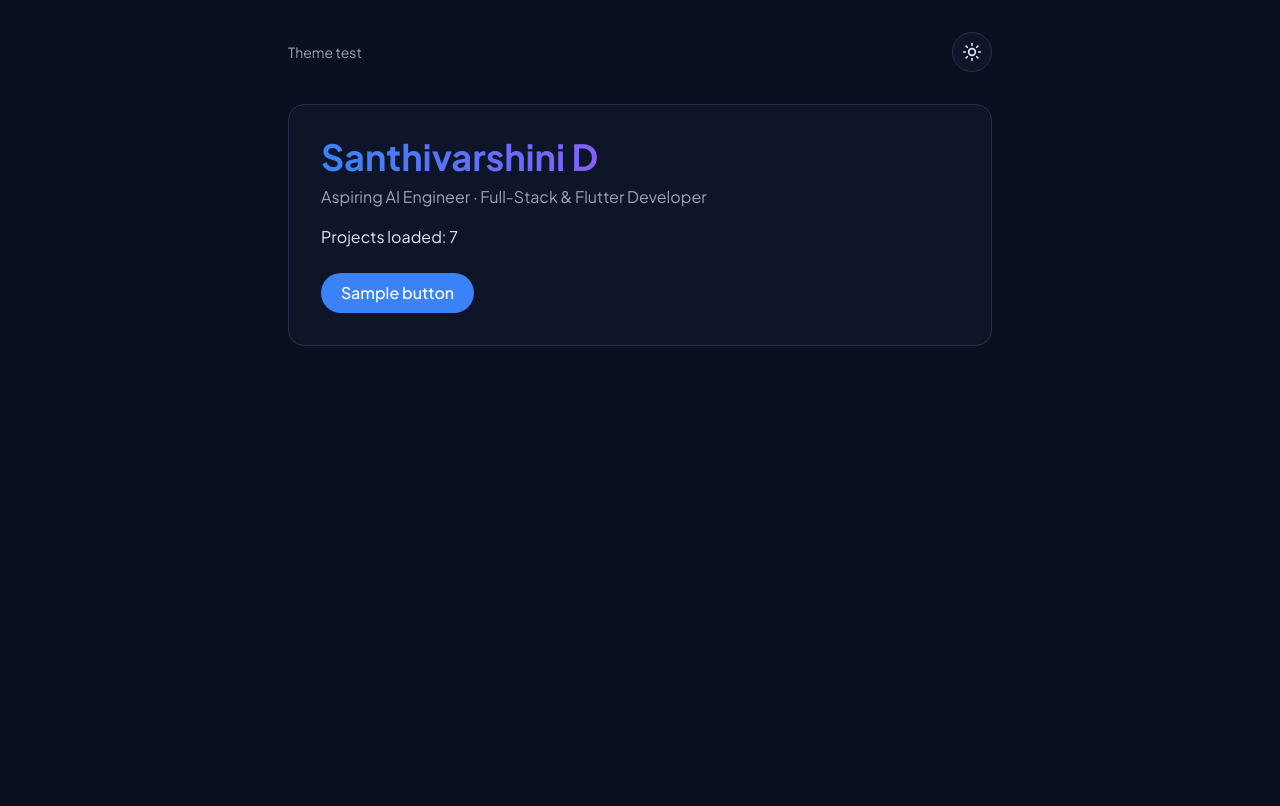
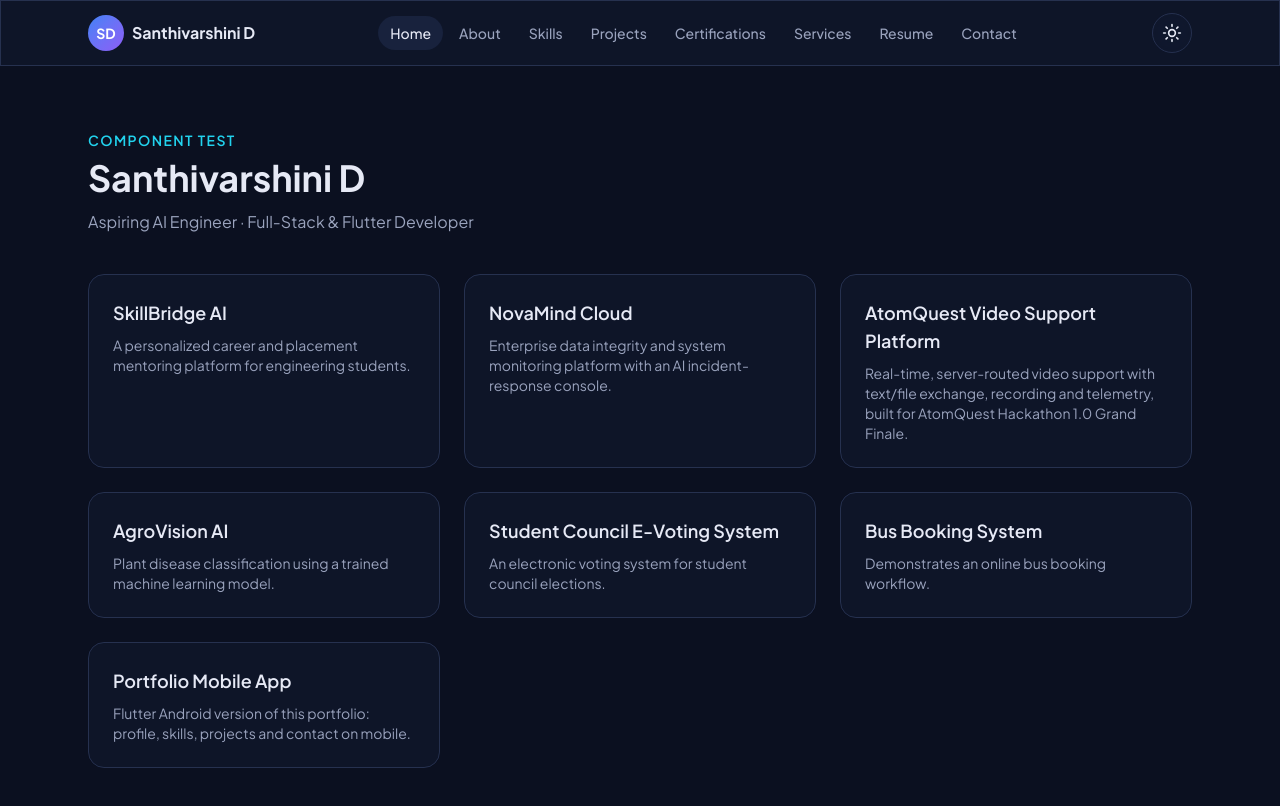
Before and after one commit to dsv2007/Portfolio, a Next.js app in the folder web/: page / in a window 1280 px wide. Shown: the top 806 px of the page. Built offline with nearby package versions, Linux system fonts and the light colour scheme.

Commit message:
Add navbar, reveal animation and section heading

```diff
--- a/web/app/layout.tsx
+++ b/web/app/layout.tsx
@@ -3,6 +3,7 @@ import { Plus_Jakarta_Sans } from "next/font/google";
 import "./globals.css";
 import ThemeProvider from "@/components/ThemeProvider";
 import { getProfile } from "@/lib/content";
+import Navbar from "@/components/Navbar";
 
 const jakarta = Plus_Jakarta_Sans({
   subsets: ["latin"],
@@ -24,8 +25,17 @@ export default function RootLayout({
 }) {
   return (
     <html lang="en" suppressHydrationWarning className={jakarta.variable}>
-      <body>
-        <ThemeProvider>{children}</ThemeProvider>
+            <body>
+        <ThemeProvider>
+          <a
+            href="#main"
+            className="sr-only focus:not-sr-only focus:fixed focus:left-4 focus:top-4 focus:z-[60] focus:rounded-lg focus:bg-surface focus:px-4 focus:py-2"
+          >
+            Skip to content
+          </a>
+          <Navbar />
+          <div id="main">{children}</div>
+        </ThemeProvider>
       </body>
     </html>
   );
--- a/web/app/page.tsx
+++ b/web/app/page.tsx
@@ -1,4 +1,5 @@
-import ThemeToggle from "@/components/ThemeToggle";
+import Reveal from "@/components/Reveal";
+import SectionHeading from "@/components/SectionHeading";
 import { getProfile, getProjects } from "@/lib/content";
 
 export default function Home() {
@@ -6,19 +7,24 @@ export default function Home() {
   const projects = getProjects();
 
   return (
-    <main className="mx-auto max-w-3xl p-8">
-      <div className="mb-8 flex items-center justify-between">
-        <span className="text-sm text-muted">Theme test</span>
-        <ThemeToggle />
-      </div>
+    <main className="mx-auto max-w-6xl px-4 py-16 sm:px-6">
+      <Reveal>
+        <SectionHeading
+          eyebrow="Component test"
+          title={profile.name}
+          description={profile.headline}
+        />
+      </Reveal>
 
-      <div className="glass rounded-2xl p-8">
-        <h1 className="gradient-text text-4xl font-bold">{profile.name}</h1>
-        <p className="mt-2 text-muted">{profile.headline}</p>
-        <p className="mt-4">Projects loaded: {projects.length}</p>
-        <button className="mt-6 rounded-full bg-blue px-5 py-2 font-medium text-white">
-          Sample button
-        </button>
+      <div className="grid gap-6 sm:grid-cols-2 lg:grid-cols-3">
+        {projects.map((p, i) => (
+          <Reveal key={p.slug} delay={i * 0.05}>
+            <div className="glass h-full rounded-2xl p-6">
+              <h3 className="text-lg font-semibold">{p.name}</h3>
+              <p className="mt-2 text-sm text-muted">{p.summary}</p>
+            </div>
+          </Reveal>
+        ))}
       </div>
     </main>
   );
--- /dev/null
+++ b/web/src/components/Navbar.tsx
@@ -0,0 +1,111 @@
+"use client";
+
+import Link from "next/link";
+import { usePathname } from "next/navigation";
+import { useState } from "react";
+import { Menu, X } from "lucide-react";
+import ThemeToggle from "./ThemeToggle";
+import { getProfile } from "@/lib/content";
+
+const links = [
+  { label: "Home", href: "/" },
+  { label: "About", href: "/about" },
+  { label: "Skills", href: "/skills" },
+  { label: "Projects", href: "/projects" },
+  { label: "Certifications", href: "/certifications" },
+  { label: "Services", href: "/services" },
+  { label: "Resume", href: "/resume" },
+  { label: "Contact", href: "/contact" },
+];
+
+export default function Navbar() {
+  const pathname = usePathname();
+  const [open, setOpen] = useState(false);
+  const profile = getProfile();
+
+  const isActive = (href: string) =>
+    href === "/" ? pathname === "/" : pathname.startsWith(href);
+
+  return (
+    <header className="glass sticky top-0 z-50 border-x-0 border-t-0">
+      <nav
+        aria-label="Main navigation"
+        className="mx-auto flex h-16 max-w-6xl items-center justify-between px-4 sm:px-6"
+      >
+        {/* Brand */}
+        <Link
+          href="/"
+          className="flex items-center gap-2 font-bold"
+          onClick={() => setOpen(false)}
+        >
+          <span
+            aria-hidden="true"
+            className="flex h-9 w-9 items-center justify-center rounded-full bg-gradient-to-br from-blue to-violet text-sm text-white"
+          >
+            SD
+          </span>
+          <span className="hidden sm:inline">{profile.name}</span>
+        </Link>
+
+        {/* Desktop links */}
+        <ul className="hidden items-center gap-1 lg:flex">
+          {links.map((link) => (
+            <li key={link.href}>
+              <Link
+                href={link.href}
+                aria-current={isActive(link.href) ? "page" : undefined}
+                className={`rounded-full px-3 py-2 text-sm font-medium transition hover:text-fg ${
+                  isActive(link.href)
+                    ? "bg-surface-alt text-fg"
+                    : "text-muted"
+                }`}
+              >
+                {link.label}
+              </Link>
+            </li>
+          ))}
+        </ul>
+
+        {/* Right side: theme toggle + mobile menu button */}
+        <div className="flex items-center gap-2">
+          <ThemeToggle />
+          <button
+            type="button"
+            className="glass inline-flex h-10 w-10 items-center justify-center rounded-full lg:hidden"
+            aria-label={open ? "Close menu" : "Open menu"}
+            aria-expanded={open}
+            aria-controls="mobile-menu"
+            onClick={() => setOpen((v) => !v)}
+          >
+            {open ? <X className="h-5 w-5" /> : <Menu className="h-5 w-5" />}
+          </button>
+        </div>
+      </nav>
+
+      {/* Mobile menu */}
+      {open && (
+        <ul
+          id="mobile-menu"
+          className="mx-auto grid max-w-6xl gap-1 px-4 pb-4 sm:px-6 lg:hidden"
+        >
+          {links.map((link) => (
+            <li key={link.href}>
+              <Link
+                href={link.href}
+                onClick={() => setOpen(false)}
+                aria-current={isActive(link.href) ? "page" : undefined}
+                className={`block rounded-xl px-4 py-3 text-base font-medium ${
+                  isActive(link.href)
+                    ? "bg-surface-alt text-fg"
+                    : "text-muted"
+                }`}
+              >
+                {link.label}
+              </Link>
+            </li>
+          ))}
+        </ul>
+      )}
+    </header>
+  );
+}
--- /dev/null
+++ b/web/src/components/Reveal.tsx
@@ -0,0 +1,26 @@
+"use client";
+
+import { motion, useReducedMotion } from "framer-motion";
+import type { ReactNode } from "react";
+
+interface RevealProps {
+  children: ReactNode;
+  delay?: number;
+  className?: string;
+}
+
+export default function Reveal({ children, delay = 0, className }: RevealProps) {
+  const reduceMotion = useReducedMotion();
+
+  return (
+    <motion.div
+      className={className}
+      initial={reduceMotion ? false : { opacity: 0, y: 24 }}
+      whileInView={{ opacity: 1, y: 0 }}
+      viewport={{ once: true, margin: "-60px" }}
+      transition={{ duration: 0.5, delay, ease: "easeOut" }}
+    >
+      {children}
+    </motion.div>
+  );
+}
--- /dev/null
+++ b/web/src/components/SectionHeading.tsx
@@ -0,0 +1,23 @@
+interface SectionHeadingProps {
+  eyebrow?: string;
+  title: string;
+  description?: string;
+}
+
+export default function SectionHeading({
+  eyebrow,
+  title,
+  description,
+}: SectionHeadingProps) {
+  return (
+    <div className="mb-10 max-w-2xl">
+      {eyebrow && (
+        <p className="mb-2 text-sm font-semibold uppercase tracking-widest text-cyan">
+          {eyebrow}
+        </p>
+      )}
+      <h2 className="text-3xl font-bold sm:text-4xl">{title}</h2>
+      {description && <p className="mt-3 text-muted">{description}</p>}
+    </div>
+  );
+}
```
